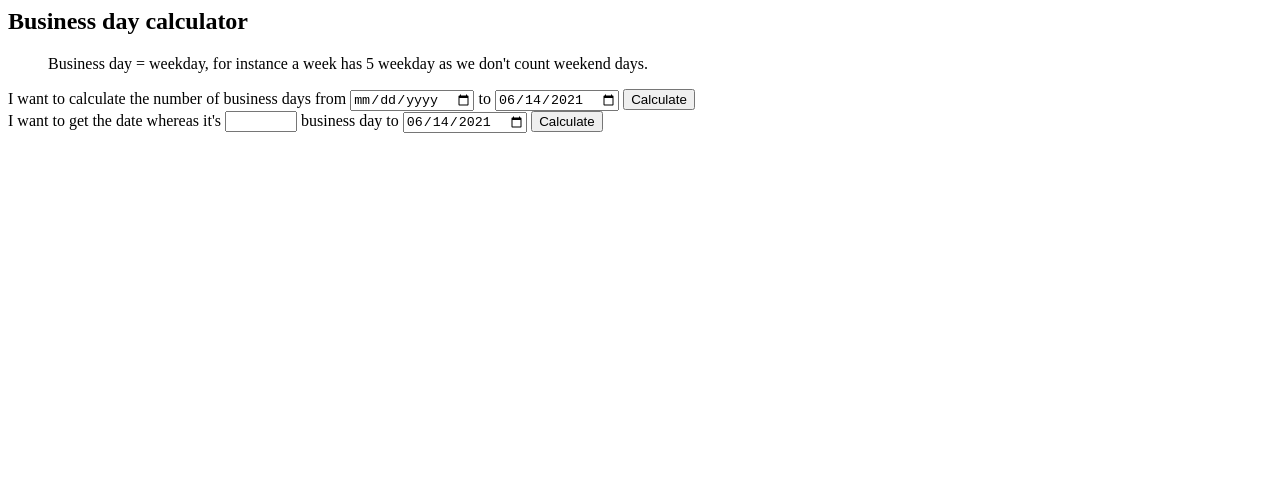
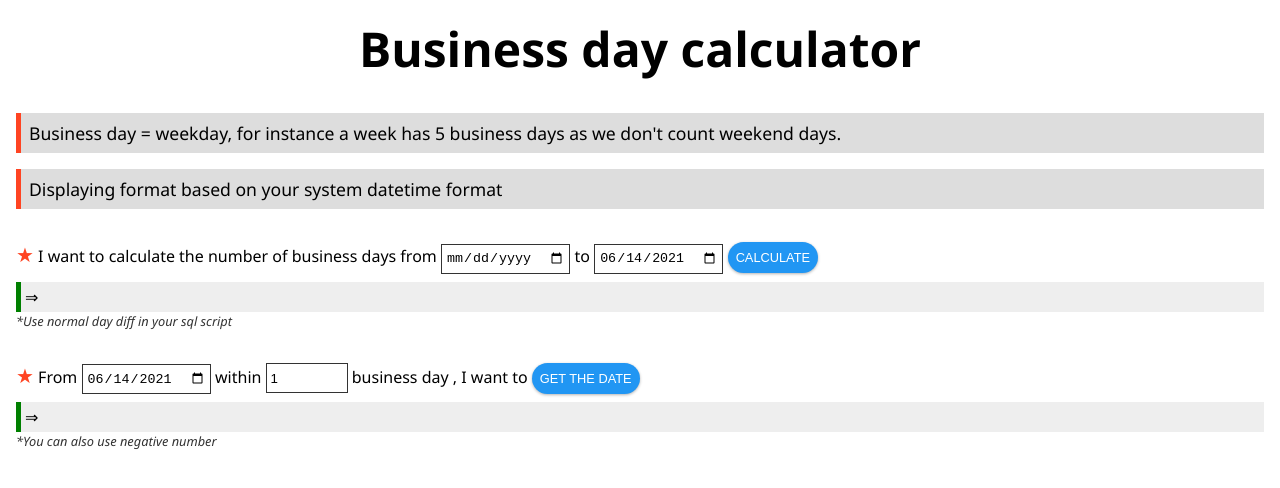
Before and after one commit to oclockvn/business-diff-calculator, a plain HTML site: page index.html in a window 1280 px wide. Drawn offline with Linux system fonts and the light colour scheme.

Commit message:
add business day add

```diff
--- a/app.js
+++ b/app.js
@@ -4,12 +4,14 @@ const btnGetDate = document.getElementById('btnGetDate');
 const fromDate = document.getElementById('fromDate');
 const toDate = document.getElementById('toDate');
 const diffDays = document.getElementById('diffDays');
-const untilDate = document.getElementById('untilDate');
+const fromDate2 = document.getElementById('fromDate2');
 
 const diffResult = document.getElementById('diffResult');
+const targetDateEle = document.getElementById('targetDate');
+const sqlEle = document.getElementById('sql');
 
 toDate.valueAsDate = new Date();
-untilDate.valueAsDate = new Date();
+fromDate2.valueAsDate = new Date();
 
 btnDayDiff.addEventListener('click', () => {
   const fromValue = fromDate.value;
@@ -23,28 +25,24 @@ btnDayDiff.addEventListener('click', () => {
   const from = moment(fromValue);
   const to = moment(toValue);
 
-  const dayDiff = from.diff(to, 'days');
-  const bizDiff = from.businessDiff(to);
+  const dayDiff = to.diff(from, 'days');
+  const bizDiff = to.businessDiff(from);
   console.log(`day diff: ${dayDiff}, business diff: ${bizDiff}`);
 
-  diffResult.innerHTML = `<b>Business diff = ${bizDiff}</b> (days diff = ${dayDiff})`;
+  diffResult.innerHTML = `Business day diff = ${bizDiff}, normal day diff = ${dayDiff}`;
 });
 
 btnGetDate.addEventListener('click', () => {
-  // const fromValue = fromDate.value;
-  // const toValue = toDate.value;
+  const fromValue = fromDate2.value;
+  const diff = Number(diffDays.value) || 0;
 
-  // if (!fromValue || !toValue) {
-  //   diffResult.innerHTML = '';
-  //   return;
-  // }
+  if (!fromValue) {
+    dateResult.innerHTML = '';
+    return;
+  }
 
-  // const from = moment(fromValue);
-  // const to = moment(toValue);
+  const from = moment(fromValue);
+  const to = from.businessAdd(diff);
 
-  // const dayDiff = from.diff(to, 'days');
-  // const bizDiff = from.businessDiff(to);
-  // console.log(`day diff: ${dayDiff}, business diff: ${bizDiff}`);
-
-  // diffResult.innerHTML = `<b>Business diff = ${bizDiff}</b> (days diff = ${dayDiff})`;
+  targetDateEle.innerText = to.format('MM/DD/YYYY');
 });
--- a/index.html
+++ b/index.html
@@ -1,5 +1,13 @@
+<!DOCTYPE html>
 <html>
-  <head></head>
+  <head>
+    <meta charset="utf-8" />
+    <meta name="viewport" content="width=device-width, initial-scale=1, shrink-to-fit=no" />
+
+    <link rel="stylesheet" href="./style.css" />
+
+    <title>Business Days Calculator</title>
+  </head>
   <body>
 
     <section>
@@ -8,26 +16,36 @@
 
     <section>
       <blockquote>
-        Business day = weekday, for instance a week has 5 weekday as we don't count weekend days.
+        Business day = weekday, for instance a week has 5 business days as we don't count weekend days.
+      </blockquote>
+    </section>
+
+    <section style="padding-top: 0;">
+      <blockquote>
+        Displaying format based on your system datetime format
       </blockquote>
     </section>
 
     <section>
-      <span>I want to calculate the number of business days from</span>
+      <span><span class="star">&starf;</span> I want to calculate the number of business days from</span>
       <input type="date" name="fromDate" id="fromDate">
       <span>to</span>
       <input type="date" name="toDate" id="toDate">
       <button id='btnDayDiff' type="button">Calculate</button>
-      <span id="diffResult"></span>
+      <div class="result" id="diffResult"></div>
+      <div class="helptext">*Use normal day diff in your sql script</div>
     </section>
 
     <section>
-      <span>I want to get the date whereas it's</span>
-      <input type="number" min="0" max="1000" id="diffDays"/>
-      <span>business day to</span>
-      <input type="date" name="untilDate" id="untilDate">
-      <button id='btnGetDate' type="button">Calculate</button>
-      <span id="dateResult"></span>
+      <span><span class="star">&starf;</span> From</span>
+      <input type="date" name="fromDate2" id="fromDate2">
+      <span>within</span>
+      <input type="number" min="-1000" max="1000" id="diffDays" value="1"/>
+      <span>business day , I want to </span>
+      <button id='btnGetDate' type="button">get the date</button>
+      <span></span>
+      <div class="result" id="targetDate"></div>
+      <div class="helptext">*You can also use negative number</div>
     </section>
 
     <script src="moment.js"></script>
--- /dev/null
+++ b/style.css
@@ -0,0 +1,69 @@
+* {
+  margin: 0;
+  padding: 0;
+  box-sizing: border-box;
+}
+
+html, body {
+  font-size: 1rem;
+  font-family: 'Segoe UI', Arial, Helvetica, san-serif;
+}
+
+section {
+  padding: 1rem;
+}
+
+h1 {
+  text-align: center;
+  font-size: 3rem;
+}
+
+blockquote {
+  border-left: 5px solid #f42;
+  padding: .5rem;
+  background: #ddd;
+  font-size: 1.1rem;
+}
+
+button {
+  border: 1px solid #333;
+  padding: .5rem;
+  text-transform: uppercase;
+  border: 1px solid #000;
+  border: none;
+  background: #2196f3;
+  color: #fff;
+  cursor: pointer;
+  border-radius: 16px;
+  box-shadow: 0 1px 3px rgba(0,0,0,.3);
+  font-size: .8rem;
+}
+
+input {
+  height: 30px;
+  min-height: 30px;
+  border: 1px solid #333;
+  padding: .25rem;
+}
+
+.result {
+  border-left: 5px solid green;
+  padding: .25rem;
+  background: #eee;
+  margin-top: .5rem;
+}
+
+.result:before {
+  content: '⇒ ';
+}
+
+.star {
+  color: #f42;
+  font-size: 1.25rem;
+}
+
+.helptext {
+  font-size: .8rem;
+  color: #333;
+  font-style: italic;
+}
```
